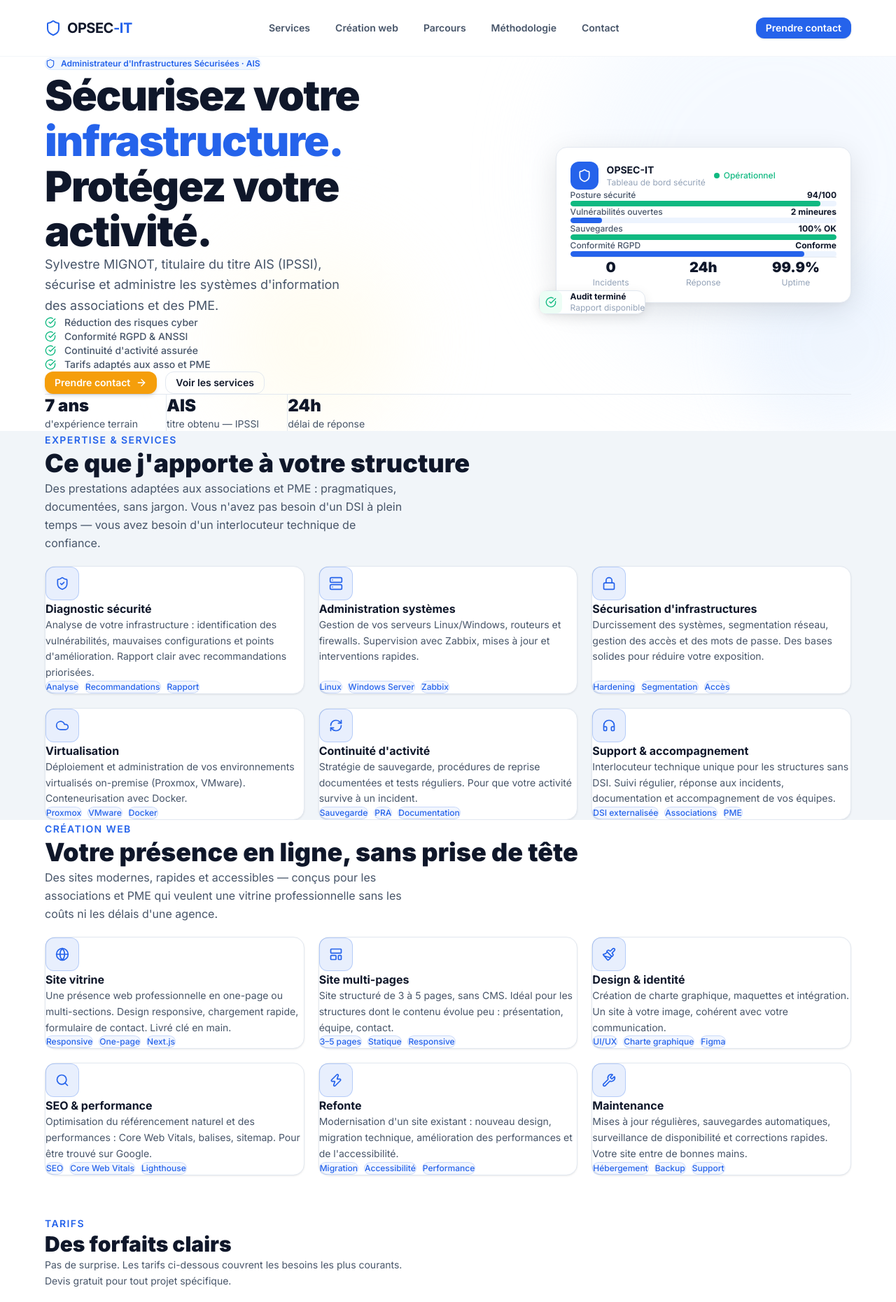
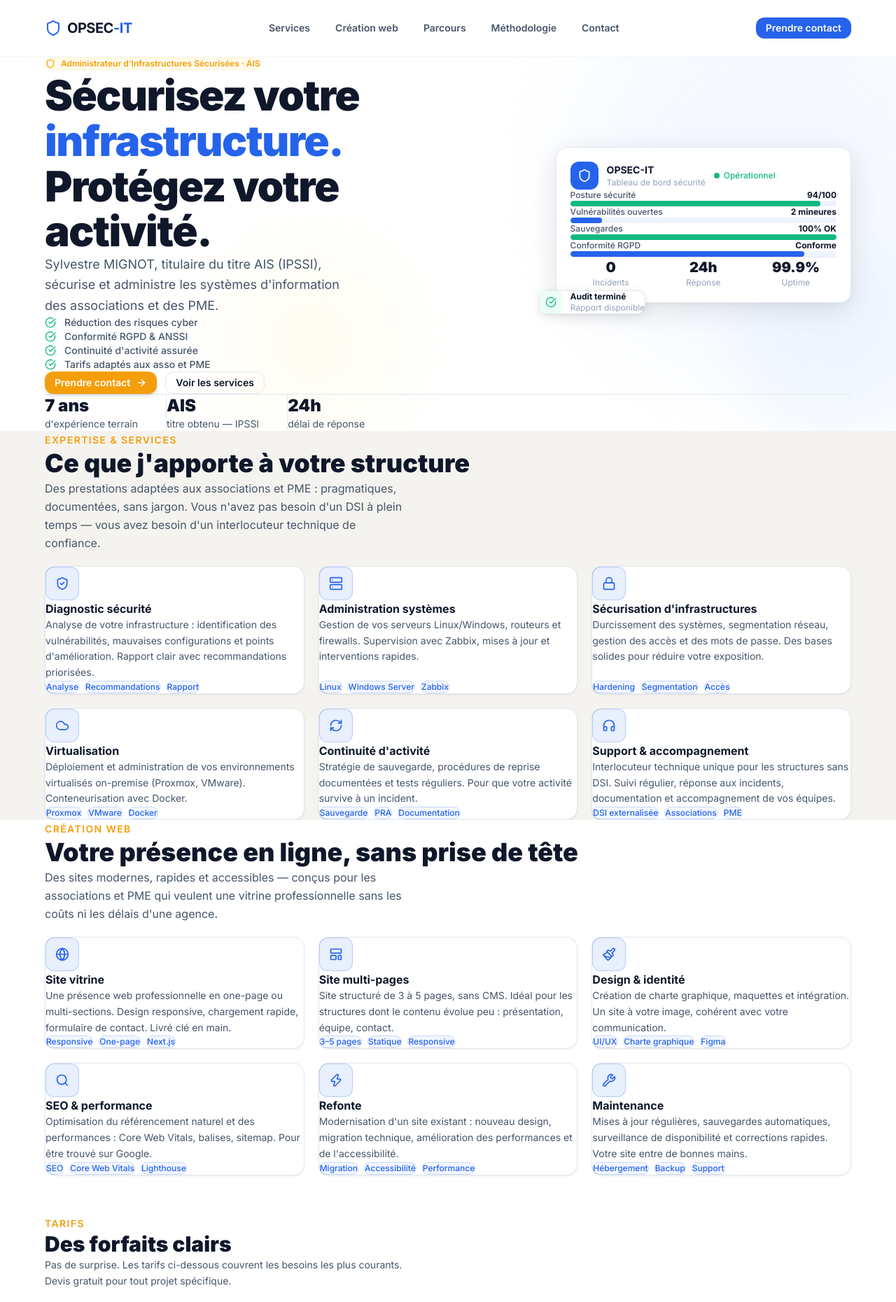
Before and after one commit to syoul46/opsec-it, a Next.js app: page / in a window 1280 px wide. Shown: the top 1861 px of the page at 70% size. Built offline with nearby package versions, Linux system fonts and the light colour scheme.

Commit message:
design: warm up palette — cream backgrounds, amber section labels and badge

```diff
--- a/app/globals.css
+++ b/app/globals.css
@@ -6,8 +6,8 @@
   --color-ink:        #0F172A;
   --color-ink-soft:   #475569;
   --color-ink-dim:    #94A3B8;
-  --color-surf:       #F8FAFC;
-  --color-surf-mid:   #F1F5F9;
+  --color-surf:       #FAFAF8;
+  --color-surf-mid:   #F5F3EF;
   --color-blue:       #2563EB;
   --color-blue-soft:  #EFF6FF;
   --color-blue-mid:   #DBEAFE;
@@ -52,7 +52,7 @@
 html { scroll-behavior: smooth; }
 
 body {
-  background-color: #F8FAFC;
+  background-color: #FAFAF8;
   color: #0F172A;
   font-family: "Inter", system-ui, sans-serif;
   -webkit-font-smoothing: antialiased;
@@ -79,5 +79,5 @@ body {
 ::selection { background: #DBEAFE; color: #1D4ED8; }
 
 ::-webkit-scrollbar { width: 5px; }
-::-webkit-scrollbar-track { background: #F1F5F9; }
+::-webkit-scrollbar-track { background: #F5F3EF; }
 ::-webkit-scrollbar-thumb { background: #CBD5E1; border-radius: 9999px; }
--- a/components/sections/About.tsx
+++ b/components/sections/About.tsx
@@ -35,7 +35,7 @@ export default function About() {
             className="w-20 h-20 rounded-full object-cover border-2 border-blue/20 shadow-md flex-shrink-0"
           />
           <div>
-            <span className="inline-block text-blue text-sm font-semibold uppercase tracking-widest mb-3">
+            <span className="inline-block text-amber text-sm font-semibold uppercase tracking-widest mb-3">
               Parcours
             </span>
             <h2 className="text-3xl md:text-4xl font-black text-ink leading-tight">
--- a/components/sections/Contact.tsx
+++ b/components/sections/Contact.tsx
@@ -48,7 +48,7 @@ export default function Contact() {
     <SectionWrapper id="contact" className="pt-32 pb-28 bg-white">
       <div className="wrap">
         <div className="mb-14">
-          <span className="inline-block text-blue text-sm font-semibold uppercase tracking-widest mb-3">Contact</span>
+          <span className="inline-block text-amber text-sm font-semibold uppercase tracking-widest mb-3">Contact</span>
           <h2 className="text-3xl md:text-4xl font-black text-ink mb-4 leading-tight">Discutons de vos besoins</h2>
           <p className="text-ink-soft max-w-lg leading-relaxed">
             Réponse sous 24h. Pour les urgences (incident en cours), précisez-le dans l&apos;objet.
--- a/components/sections/CreationWeb.tsx
+++ b/components/sections/CreationWeb.tsx
@@ -106,7 +106,7 @@ export default function CreationWeb() {
       <div className="wrap">
 
         <div style={{ marginBottom: "20px" }}>
-          <span className="inline-block text-blue text-sm font-semibold uppercase tracking-widest mb-3">
+          <span className="inline-block text-amber text-sm font-semibold uppercase tracking-widest mb-3">
             Création web
           </span>
           <h2 className="text-3xl md:text-4xl font-black text-ink mb-4 leading-tight">
@@ -124,7 +124,7 @@ export default function CreationWeb() {
 
         {/* Tarifs */}
         <div style={{ marginBottom: "20px" }}>
-          <span className="inline-block text-blue text-sm font-semibold uppercase tracking-widest mb-3">
+          <span className="inline-block text-amber text-sm font-semibold uppercase tracking-widest mb-3">
             Tarifs
           </span>
           <h3 className="text-2xl md:text-3xl font-black text-ink mb-2 leading-tight">
--- a/components/sections/Hero.tsx
+++ b/components/sections/Hero.tsx
@@ -27,7 +27,7 @@ export default function Hero() {
           {/* Texte */}
           <div className="lg:col-span-3">
             {/* Badge AIS */}
-            <div className="inline-flex items-center gap-2 px-3 py-1.5 rounded-full bg-blue-soft border border-blue-mid text-blue text-xs font-semibold mb-8">
+            <div className="inline-flex items-center gap-2 px-3 py-1.5 rounded-full bg-amber-soft border border-amber-mid text-amber text-xs font-semibold mb-8">
               <Shield className="w-3.5 h-3.5" />
               Administrateur d&apos;Infrastructures Sécurisées · AIS
             </div>
--- a/components/sections/Methodology.tsx
+++ b/components/sections/Methodology.tsx
@@ -13,7 +13,7 @@ export default function Methodology() {
     <SectionWrapper id="methodologie" className="pt-32 pb-28 bg-white">
       <div className="wrap">
         <div style={{ marginBottom: "20px" }}>
-          <span className="inline-block text-blue text-sm font-semibold uppercase tracking-widest mb-3">
+          <span className="inline-block text-amber text-sm font-semibold uppercase tracking-widest mb-3">
             Méthodologie OPSEC
           </span>
           <h2 className="text-3xl md:text-4xl font-black text-ink mb-4 leading-tight">
--- a/components/sections/Services.tsx
+++ b/components/sections/Services.tsx
@@ -18,7 +18,7 @@ export default function Services() {
     <SectionWrapper id="services" className="pt-32 pb-28 bg-surf-mid">
       <div className="wrap">
         <div style={{ marginBottom: "20px" }}>
-          <span className="inline-block text-blue text-sm font-semibold uppercase tracking-widest mb-3">
+          <span className="inline-block text-amber text-sm font-semibold uppercase tracking-widest mb-3">
             Expertise & Services
           </span>
           <h2 className="text-3xl md:text-4xl font-black text-ink mb-4 leading-tight">
```
